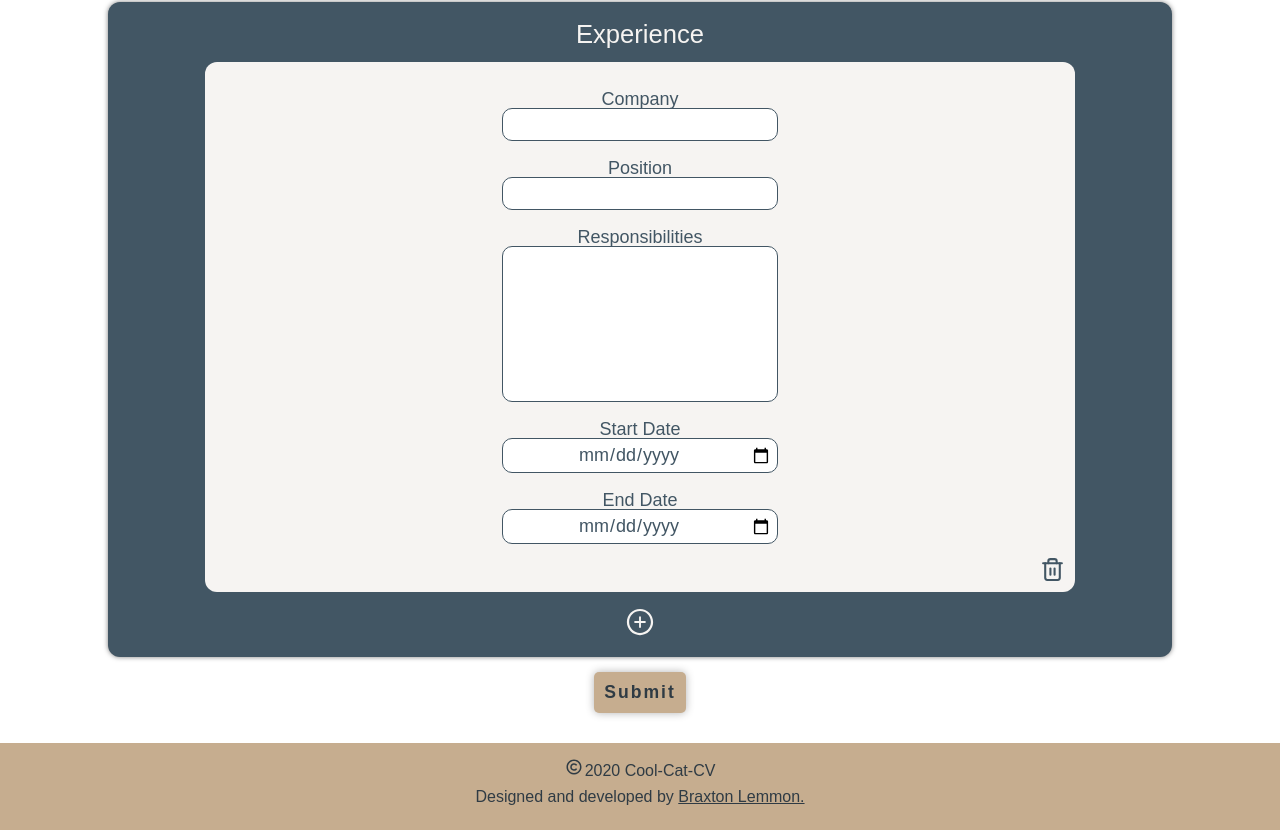
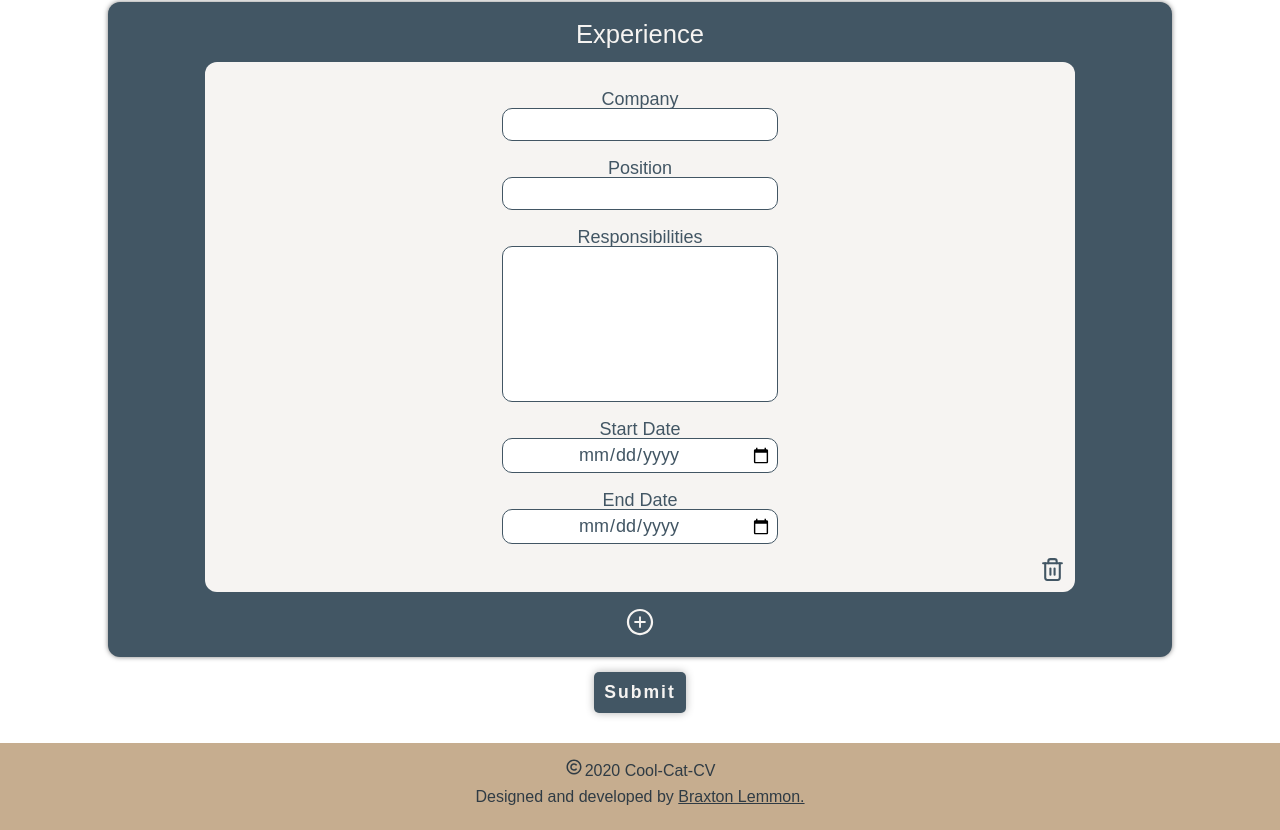
Before and after one commit to braxtonlemmon/cv-project-react, a React (Create React App) app: page / in a window 1280 px wide. Shown: the part 1262-2092 px from the top of the page. Built offline with nearby package versions, Linux system fonts and the light colour scheme; a web font is replaced by a local one.

Commit message:
Change button theme color.

```diff
--- a/src/components/Shared.js
+++ b/src/components/Shared.js
@@ -66,8 +66,8 @@ export const TrashButton = styled(FiTrash2)`
 
 export const Button = styled.button`
   border: none;
-  background: ${props => props.theme.colors.mid};
-  color: ${props => props.theme.colors.darker};
+  background: ${props => props.theme.colors.dark};
+  color: ${props => props.theme.colors.light};
   box-shadow: 0 0 8px rgba(0,0,0,0.3);
   padding: 10px;
   cursor: pointer;
```
